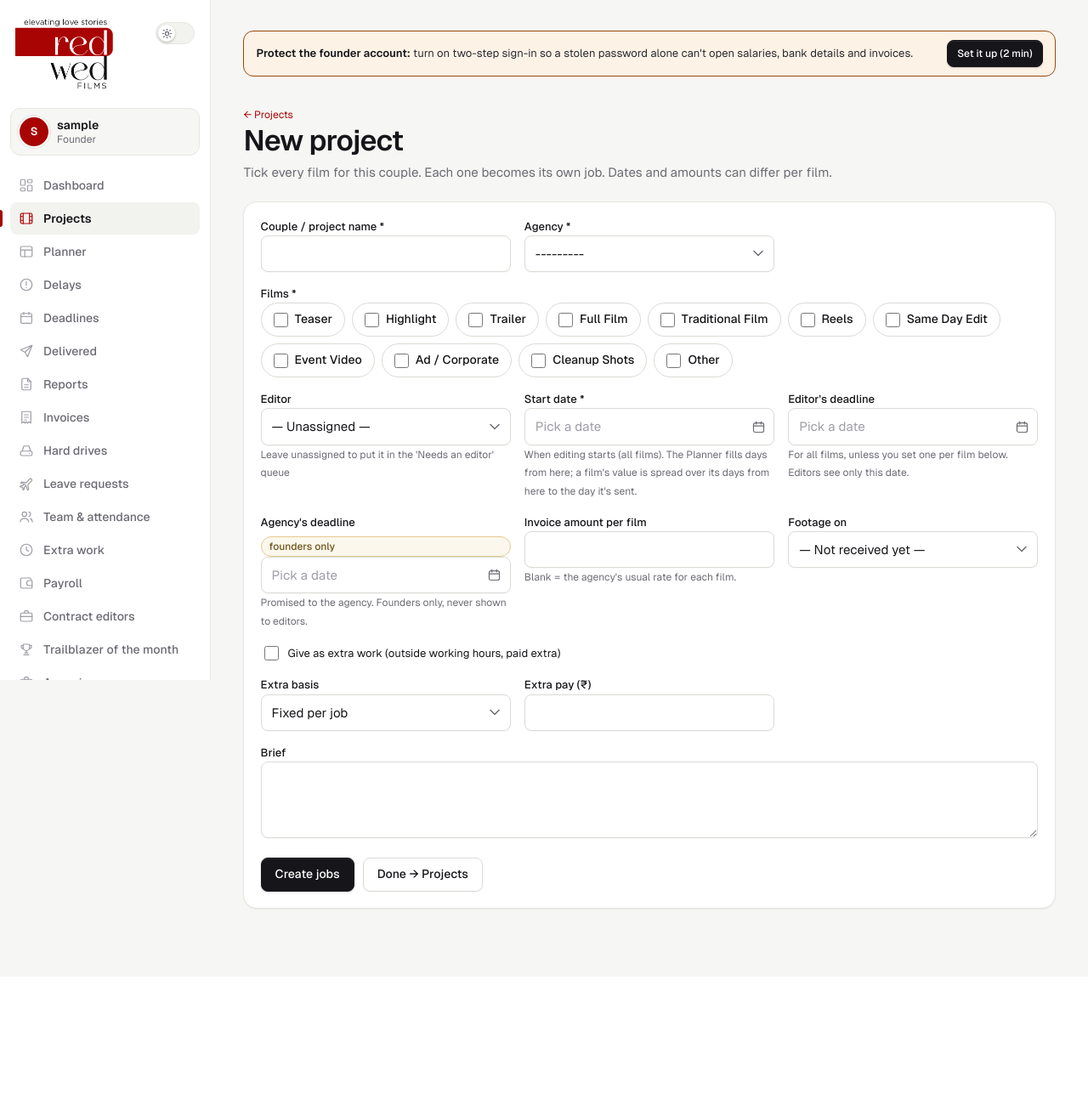
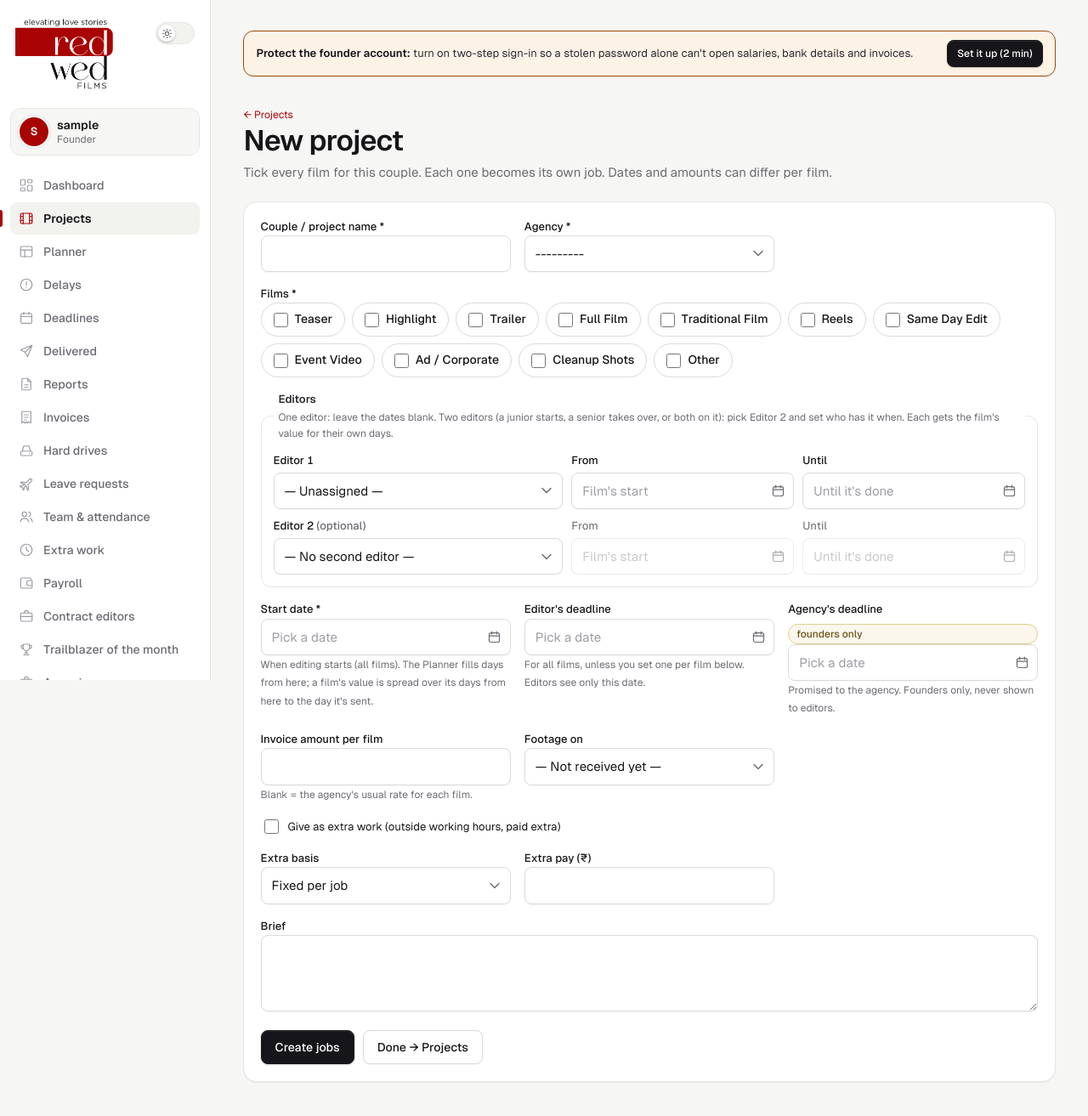
Before and after one commit to ggulati2/studio-ops, a Django app: page /projects/new/ in a window 1280 px wide. Shown: the top 1313 px of the page at 85% size. Before the commit the page ends 1071 px from the top, so only its background shows below. Run offline with Django 5.2, Linux system fonts and the light colour scheme; the visitor is signed in with stand-in values (Sample User, id 1); data comes from the database, SQL or seed files in the repository; data that the repository does not hold is empty; some libraries are stand-ins or nearby versions.

Commit message:
Two editors on a film: Editor 1 / Editor 2 with From-Until dates on the film form; value, Planner and Projects follow
Co-Authored-By: Claude Opus 5.5 <noreply@anthropic.com>
Claude-Session: https://claude.ai/code/session_01SRdHSDENbpxkHMhr5a9ifw

```diff
--- a/config/urls.py
+++ b/config/urls.py
@@ -58,7 +58,6 @@ urlpatterns = [
     path("drives/", v.drives, name="drives"),
     path("drives/<int:pk>/", v.drive_edit, name="drive_edit"),
     path("suggest/films/", v.suggest_films, name="suggest_films"),
-    path("projects/<int:pk>/handover/", v.project_handover, name="project_handover"),
     path("suggest/footage/", v.suggest_footage, name="suggest_footage"),
     path("drives/<int:pk>/folders/", v.drive_folders_add, name="drive_folders_add"),
     path("drives/<int:pk>/delete/", v.drive_delete, name="drive_delete"),
--- a/ops/forms.py
+++ b/ops/forms.py
@@ -77,7 +77,62 @@ def editor_choices():
     return [("", "— Unassigned —")] + [(u.id, f"{u.profile.name} · {u.profile.pod or u.profile.get_role_display()}") for u in team()]
 
 
-class ProjectForm(StyledMixin, forms.ModelForm):
+class EditorsMixin:
+    """Editor 1 and an optional Editor 2, each with their dates (a junior starts, a senior
+    takes over, or both work on it). Blank dates = the film's start / end."""
+    EDITOR_FIELDS = ["editor", "editor_from", "editor_to", "editor2", "editor2_from", "editor2_to"]
+
+    def add_editor_fields(self, instance=None):
+        f = self.fields
+        f["editor"].label = "Editor 1"
+        f["editor_from"] = forms.DateField(label="Editor 1 from", required=False, widget=DATE)
+        f["editor_to"] = forms.DateField(label="Editor 1 until", required=False, widget=DATE)
+        f["editor2"] = forms.TypedChoiceField(label="Editor 2", required=False, coerce=int, empty_value=None,
+                                              choices=[("", "— No second editor —")] + [c for c in editor_choices() if c[0] != ""])
+        f["editor2_from"] = forms.DateField(label="Editor 2 from", required=False, widget=DATE)
+        f["editor2_to"] = forms.DateField(label="Editor 2 until", required=False, widget=DATE)
+        for n in ("editor_from", "editor2_from"):
+            f[n].widget.attrs["placeholder"] = "Film's start"
+        for n in ("editor_to", "editor2_to"):
+            f[n].widget.attrs["placeholder"] = "Until it's done"
+        for n in ("editor_from", "editor_to", "editor2_from", "editor2_to", "editor2"):
+            f[n].widget.attrs.setdefault("class", "input")
+        f["editor2"].widget.attrs["data-editor2"] = "1"
+        order = [n for n in self.fields if n not in self.EDITOR_FIELDS[1:]]
+        i = order.index("editor") + 1
+        self.order_fields(order[:i] + self.EDITOR_FIELDS[1:] + order[i:])
+        if instance is not None and instance.pk:
+            spells = list(instance.spells.order_by("id"))[-2:]
+            if spells:
+                self.initial.update({"editor": spells[0].user_id, "editor_from": spells[0].start, "editor_to": spells[0].end})
+                if len(spells) > 1:
+                    self.initial.update({"editor2": spells[1].user_id, "editor2_from": spells[1].start,
+                                         "editor2_to": spells[1].end})
+
+    def clean_editors(self, data):
+        e1, e2 = data.get("editor"), data.get("editor2")
+        e1 = getattr(e1, "pk", e1)
+        for who, a, b in (("editor", "editor_from", "editor_to"), ("editor2", "editor2_from", "editor2_to")):
+            if data.get(a) and data.get(b) and data[a] > data[b]:
+                self.add_error(b, "This is before the 'from' date.")
+        if e2 and not e1:
+            self.add_error("editor", "Pick Editor 1 first (Editor 2 is the second person on the film).")
+        elif e2 and e2 == e1:
+            self.add_error("editor2", "Editor 2 is the same person as Editor 1.")
+        if not e2 and (data.get("editor2_from") or data.get("editor2_to")):
+            self.add_error("editor2", "Pick Editor 2, or clear their dates.")
+        return data
+
+    def editor_rows(self):
+        c = self.cleaned_data
+        e1 = c.get("editor")
+        rows = [(getattr(e1, "pk", e1), c.get("editor_from"), c.get("editor_to"))]
+        if c.get("editor2"):
+            rows.append((c["editor2"], c.get("editor2_from"), c.get("editor2_to")))
+        return rows
+
+
+class ProjectForm(EditorsMixin, StyledMixin, forms.ModelForm):
     editor = forms.TypedChoiceField(required=False, coerce=int, empty_value=None)
 
     class Meta:
@@ -112,9 +167,10 @@ class ProjectForm(StyledMixin, forms.ModelForm):
         self.order_fields(order)
         if self.instance.pk and self.instance.editor_id:
             self.initial["editor"] = self.instance.editor_id
+        self.add_editor_fields(self.instance)
 
     def clean(self):
-        data = super().clean()
+        data = self.clean_editors(super().clean())
         ed, ad, sd = data.get("deadline"), data.get("agency_deadline"), data.get("start_date")
         if sd and ed and sd > ed:
             self.add_error("start_date", f"The start date ({sd:%-d %b}) is after the editor's deadline ({ed:%-d %b}).")
@@ -160,7 +216,7 @@ def film_key(deliverable):
     return Project.DELIVERABLES.index(deliverable)
 
 
-class NewProjectForm(StyledMixin, forms.Form):
+class NewProjectForm(EditorsMixin, StyledMixin, forms.Form):
     """Creates one job per ticked film for the same couple. Each film can have its own
     editor's deadline, agency's deadline and invoice amount (blank = the defaults)."""
     couple = forms.CharField(label="Couple / project name", max_length=120)
@@ -204,8 +260,10 @@ class NewProjectForm(StyledMixin, forms.Form):
                                                              widget=forms.NumberInput(attrs={"inputmode": "numeric"}))
             for n in ("deadline", "agency_deadline", "amount"):
                 self.fields[f"f{k}_{n}"].widget.attrs["class"] = "input"
+        self.add_editor_fields()
 
-    MAIN = ["couple", "agency", "deliverables", "editor", "start_date", "deadline", "agency_deadline", "invoice_amount",
+    MAIN = ["couple", "agency", "deliverables", "editor", "editor_from", "editor_to", "editor2", "editor2_from",
+            "editor2_to", "start_date", "deadline", "agency_deadline", "invoice_amount",
             "source", "cloud_link", "is_extra", "extra_basis", "extra_rate", "brief"]
 
     def main_fields(self):
@@ -229,7 +287,7 @@ class NewProjectForm(StyledMixin, forms.Form):
         return out
 
     def clean(self):
-        data = super().clean()
+        data = self.clean_editors(super().clean())
         if data.get("source") == CLOUD and not data.get("cloud_link"):
             pass  # a link is helpful but optional (it may have come by WhatsApp)
         if "deliverables" in data:
--- a/ops/views/admin.py
+++ b/ops/views/admin.py
@@ -26,7 +26,7 @@ from ..services import (add_months, attendance, available_days, benchmarks, cele
                         week_start)
 
 User = get_user_model()
-__all__ = ["extra_amount", "extra_film_pay", "backup", "dashboard", "projects", "project_new", "project_edit", "project_handover", "project_status", "project_assign", "deadlines",
+__all__ = ["extra_amount", "extra_film_pay", "backup", "dashboard", "projects", "project_new", "project_edit", "project_status", "project_assign", "deadlines",
            "delivered", "reports", "report_print", "team_view", "person_edit", "person_pod", "extra_admin", "eotm",
            "agencies", "agency_edit", "settings_view", "holiday_delete", "audit_log", "access_matrix"]
 
@@ -485,11 +485,16 @@ def project_new(request):
                 jobs.append(job)
             from .suggest import accept_folder_for
             accept_folder_for(request, request.POST.get("folder"), jobs)
+            rows = form.editor_rows()
+            if len([r for r in rows if r[0]]) > 1 or rows[0][1] or rows[0][2]:
+                for job in jobs:
+                    S.set_editors(job, rows)
             for job in sorted(jobs, key=lambda j: (j.deadline or date.max)):   # earliest deadline gets planned first
                 m, sh = S.auto_plan(job)
                 made, short = made + m, short + sh
+        names = " and ".join(User.objects.get(pk=r[0]).profile.name for r in form.editor_rows() if r[0])
         messages.success(request, f"Created {len(jobs)} job(s) for {c['couple']}."
-                         + (f" Planned {made} day(s) for {editor.profile.name} in the Planner." if made else ""))
+                         + (f" Planned {made} day(s) for {names} in the Planner." if made else ""))
         if short:
             messages.warning(request, f"{editor.profile.name}'s planner is full before the deadline: {short} more day(s) "
                                       "of work didn't fit. Check the Planner.")
@@ -508,53 +513,25 @@ def project_edit(request, pk):
         obj = form.save(commit=False)
         if obj.status == Project.CLOSED and not obj.closed_on:
             obj.closed_on = timezone.localdate()
+        obj._editor_was = obj.editor_id          # editors and their dates are set just below
+        spells_before = list(p.spells.values_list("user_id", "start", "end").order_by("id"))
         obj.save()
-        if getattr(obj, "handed_over", None):
-            messages.info(request, f"Handed over to {obj.editor.profile.name} from today. "
-                                   "The previous editor keeps the days they worked on it.")
-        if (before["editor_id"], before["deadline"], before["start_date"]) != (obj.editor_id, obj.deadline, obj.start_date):
+        S.set_editors(obj, form.editor_rows())
+        spells_after = list(obj.spells.values_list("user_id", "start", "end").order_by("id"))
+        if (before["editor_id"], before["deadline"], before["start_date"]) != (obj.editor_id, obj.deadline, obj.start_date) \
+                or spells_before != spells_after:
             made, short = S.auto_plan(obj, trim=before["editor_id"] == obj.editor_id)
             if made:
-                messages.info(request, f"Planner updated: {made} day(s) planned for {obj.editor.profile.name}.")
+                who = " and ".join(sorted({s.user.profile.name for s in obj.spells.select_related("user__profile")})) \
+                    or obj.editor.profile.name
+                messages.info(request, f"Planner updated: {made} day(s) planned for {who}.")
             if short:
                 messages.warning(request, f"{short} day(s) of work didn't fit before the deadline. Check the Planner.")
         messages.success(request, "Job saved.")
         return redirect(request.get_full_path() if request.headers.get("X-Live-Page") else "projects")
     return render(request, "founder/project_edit.html", {"form": form, "p": p, "hours": project_hours(p),
                                                        "reviews": p.reviews.select_related("reviewer"),
-                                                       "history": S.editor_history(p), "editors": team(),
-                                                       "today": timezone.localdate()})
-
-
-@requires("projects.manage")
-def project_handover(request, pk):
-    """Hand a film over to another editor from a date: the one before keeps their days."""
-    p = get_object_or_404(Project.objects.select_related("editor__profile"), pk=pk)
-    back = reverse("project_edit", args=[p.pk])
-    if request.method != "POST":
-        return redirect(back)
-    raw, on = request.POST.get("editor", ""), _iso(request.POST.get("on"))
-    new = team().filter(pk=raw).first() if raw.isdigit() else None
-    today = timezone.localdate()
-    if not new:
-        messages.error(request, "Pick who takes the film over.")
-    elif new.pk == p.editor_id:
-        messages.info(request, f"{new.profile.name} already has this film.")
-    elif not on or on > today + timedelta(days=90) or (p.start_date and on <= p.start_date):
-        messages.error(request, "Pick the day the new editor starts: after the film's start date"
-                                + (f" ({p.start_date:%d %b})" if p.start_date else "") + ".")
-    else:
-        old = p.editor.profile.name if p.editor_id else "Unassigned"
-        p._handover_on, p._handover_force = on, True      # asked for: a hand-over even if nothing was logged
-        p.editor = new
-        p.save(update_fields=["editor"])
-        record(request, "project.handover", str(p), f"{old} -> {new.profile.name} from {on:%d %b %Y}")
-        made, short = S.auto_plan(p, start=max(on, today))
-        messages.success(request, f"{p}: handed over from {old} to {new.profile.name} from {on:%a %d %b}. "
-                                  f"{old} keeps the days before." + (f" {made} day(s) planned for {new.profile.name}." if made else ""))
-        if short:
-            messages.warning(request, f"{short} day(s) of work didn't fit before the deadline. Check the Planner.")
-    return redirect(back)
+                                                       "history": S.editor_history(p)})
 
 
 def queue_groups(queue):
--- a/static/app.css
+++ b/static/app.css
@@ -1257,3 +1257,12 @@ html.show-money .money-eye .eye-open{display:inline}
 html.show-money .money-eye .eye-shut{display:none}
 html:not(.show-money) [data-secret] > b,html:not(.show-money) [data-secret] > small{color:var(--muted)!important}
 html:not(.show-money) .profit-kpi.neg{background:var(--card);border-color:var(--line)}
+.handed .hd{opacity:.75}.handed.add2{opacity:0;transition:opacity .15s}tr:hover .handed.add2,.handed.add2:focus{opacity:1}
+/* Editors block: Editor 1 / Editor 2 with their dates */
+.editors-block{border:1px solid var(--line);border-radius:12px;padding:12px 14px 14px;margin:0;display:flex;flex-direction:column;gap:10px;min-width:0}
+.editors-block legend{font-weight:600;padding:0 6px;font-size:var(--t-sm)}
+.editors-block legend .help{display:block;font-weight:400;margin-top:2px}
+.editor-row{display:grid;grid-template-columns:minmax(0,1.3fr) minmax(0,1fr) minmax(0,1fr);gap:10px;align-items:start}
+.editor-row label{display:block;font-size:var(--t-sm);margin-bottom:4px}
+.editor-row.is-empty [data-editor-row] ,.editor-row.is-empty div:not(.er-who){opacity:.55}
+@media (max-width:640px){.editor-row{grid-template-columns:1fr 1fr}.editor-row .er-who{grid-column:1/-1}}
--- /dev/null
+++ b/templates/_editor_row.html
@@ -0,0 +1,5 @@
+<div class="editor-row{% if n == 2 and not e.value and not e.errors %} is-empty{% endif %}" data-editor-row="{{ n }}">
+  <div class="er-who"><label for="{{ e.id_for_label }}">Editor {{ n }}{% if n == 2 %} <span class="muted">(optional)</span>{% endif %}</label>{{ e }}{% if e.errors %}<p class="err">{{ e.errors|join:" " }}</p>{% endif %}</div>
+  <div><label for="{{ a.id_for_label }}">From</label>{{ a }}{% if a.errors %}<p class="err">{{ a.errors|join:" " }}</p>{% endif %}</div>
+  <div><label for="{{ b.id_for_label }}">Until</label>{{ b }}{% if b.errors %}<p class="err">{{ b.errors|join:" " }}</p>{% endif %}</div>
+</div>
--- /dev/null
+++ b/templates/_editors_block.html
@@ -0,0 +1,6 @@
+{# Editor 1 and Editor 2 with their dates, as one clear block (forms with EditorsMixin) #}
+<fieldset class="field editors-block" data-field="editors" style="grid-column:1/-1">
+  <legend>Editors <span class="help">One editor: leave the dates blank. Two editors (a junior starts, a senior takes over, or both on it): pick Editor 2 and set who has it when. Each gets the film's value for their own days.</span></legend>
+  {% with e=form.editor a=form.editor_from b=form.editor_to %}{% include "_editor_row.html" with n=1 %}{% endwith %}
+  {% with e=form.editor2 a=form.editor2_from b=form.editor2_to %}{% include "_editor_row.html" with n=2 %}{% endwith %}
+</fieldset>
--- a/templates/_form.html
+++ b/templates/_form.html
@@ -1,7 +1,8 @@
 {% if form.non_field_errors %}<div class="msg error">{{ form.non_field_errors|join:" " }}</div>{% endif %}
 <div class="fields">
 {% for f in form.visible_fields %}
-  {% if f.widget_type == 'checkbox' %}
+  {% if f.name in form.EDITOR_FIELDS %}{% if f.name == "editor" %}{% include "_editors_block.html" %}{% endif %}
+  {% elif f.widget_type == 'checkbox' %}
     <div class="field" data-field="{{ f.name }}" style="grid-column:1/-1"><label class="inline">{{ f }} {{ f.label }}</label>{% if f.errors %}<p class="err">{{ f.errors|join:" " }}</p>{% endif %}</div>
   {% else %}
     <div class="field" data-field="{{ f.name }}" {% if f.widget_type == 'textarea' or f.widget_type == 'checkboxselectmultiple' or f.widget_type == 'radioselect' %}style="grid-column:1/-1"{% endif %}>
--- a/templates/founder/_project_row.html
+++ b/templates/founder/_project_row.html
@@ -6,7 +6,7 @@
         <select name="editor" class="cell-input cell-select{% if not p.editor_id %} empty{% endif %}" data-autosubmit aria-label="Editor for {{ p }}">
           <option value="">— Unassigned —</option>{% for u in editors %}<option value="{{ u.pk }}"{% if u.pk == p.editor_id %} selected{% endif %}>{{ u.profile.name }}{% if u.profile.is_contract %} (contract){% endif %}</option>{% endfor %}
           {% if p.editor_id and p.editor not in editors %}<option value="{{ p.editor_id }}" selected disabled>{{ p.editor.profile.name }} (inactive)</option>{% endif %}
-        </select><noscript><button class="btn sm">Save</button></noscript></form>{% with sp=p.spells.all %}{% if sp|length > 1 %}<span class="small muted handed" title="{% for s in sp %}{{ s.user.profile.name }}{% if s.start %} from {{ s.start|date:'j M' }}{% endif %}{% if s.end %} to {{ s.end|date:'j M' }}{% endif %}{% if not forloop.last %} · {% endif %}{% endfor %}">↪ after {% for s in sp %}{% if s.end %}{{ s.user.profile.name }}{% if not forloop.last and forloop.revcounter > 2 %}, {% endif %}{% endif %}{% endfor %}</span>{% endif %}{% endwith %}{% if p.plan_others %}<span class="plan-also" title="The Planner has this film on {{ p.plan_others|join:', ' }} in the days ahead. Fix it in the Planner.">⚠ Planner: {{ p.plan_others|join:", " }}</span>{% endif %}</td>
+        </select><noscript><button class="btn sm">Save</button></noscript></form>{% with sp=p.spells.all %}{% if sp %}<a class="small muted handed" href="{% url 'project_edit' p.pk %}#id_editor" title="Editors: {% for s in sp %}{{ s.user.profile.name }} {{ s.start|date:'j M'|default:'start' }}–{{ s.end|date:'j M'|default:'end' }}{% if not forloop.last %} · {% endif %}{% endfor %}. Click to change.">👥 {% for s in sp %}{{ s.user.profile.name }} <span class="hd">{{ s.start|date:'j M'|default:'start' }}–{{ s.end|date:'j M'|default:'end' }}</span>{% if not forloop.last %} · {% endif %}{% endfor %}</a>{% else %}<a class="small muted handed add2" href="{% url 'project_edit' p.pk %}#id_editor2" title="Add a second editor with dates">+ 2nd editor</a>{% endif %}{% endwith %}{% if p.plan_others %}<span class="plan-also" title="The Planner has this film on {{ p.plan_others|join:', ' }} in the days ahead. Fix it in the Planner.">⚠ Planner: {{ p.plan_others|join:", " }}</span>{% endif %}</td>
       <td data-col="start" class="nowrap"><form method="post" action="{% url 'project_status' p.pk %}" data-live class="cell-edit">{% csrf_token %}<input type="hidden" name="next" value="{{ back }}">{% if layout %}<input type="hidden" name="layout" value="{{ layout }}">{% endif %}
         <input type="date" name="start_date" value="{{ p.start_date|date:'Y-m-d' }}" class="cell-input" data-save-on-leave aria-label="Start date for {{ p }}"{% if p.deadline %} max="{{ p.deadline|date:'Y-m-d' }}"{% endif %}{% if not p.start_date %} required data-missing{% endif %}>{% if not p.start_date %}<span class="tag bad">No start date</span>{% endif %}<noscript><button class="btn sm">Save</button></noscript></form></td>
       <td data-col="deadline" class="nowrap"><form method="post" action="{% url 'project_status' p.pk %}" data-live class="cell-edit">{% csrf_token %}<input type="hidden" name="next" value="{{ back }}">{% if layout %}<input type="hidden" name="layout" value="{{ layout }}">{% endif %}
--- a/templates/founder/project_new.html
+++ b/templates/founder/project_new.html
@@ -8,7 +8,8 @@
   {% if form.non_field_errors %}<div class="msg error">{{ form.non_field_errors|join:" " }}</div>{% endif %}
   <div class="fields">
   {% for f in form.main_fields %}
-    {% if f.widget_type == 'checkbox' %}
+    {% if f.name in form.EDITOR_FIELDS %}{% if f.name == "editor" %}{% include "_editors_block.html" %}{% endif %}
+    {% elif f.widget_type == 'checkbox' %}
       <div class="field" data-field="{{ f.name }}" style="grid-column:1/-1"><label class="inline">{{ f }} {{ f.label }}</label></div>
     {% else %}
       <div class="field" data-field="{{ f.name }}" {% if f.name == 'deliverables' or f.name == 'brief' %}style="grid-column:1/-1"{% endif %}>
```
Also changed, not shown: ops/services.py (+99 -13 lines), ops/tests/test_couples.py (+45 -8 lines), templates/founder/project_edit.html (+0 -9 lines), README.md.
